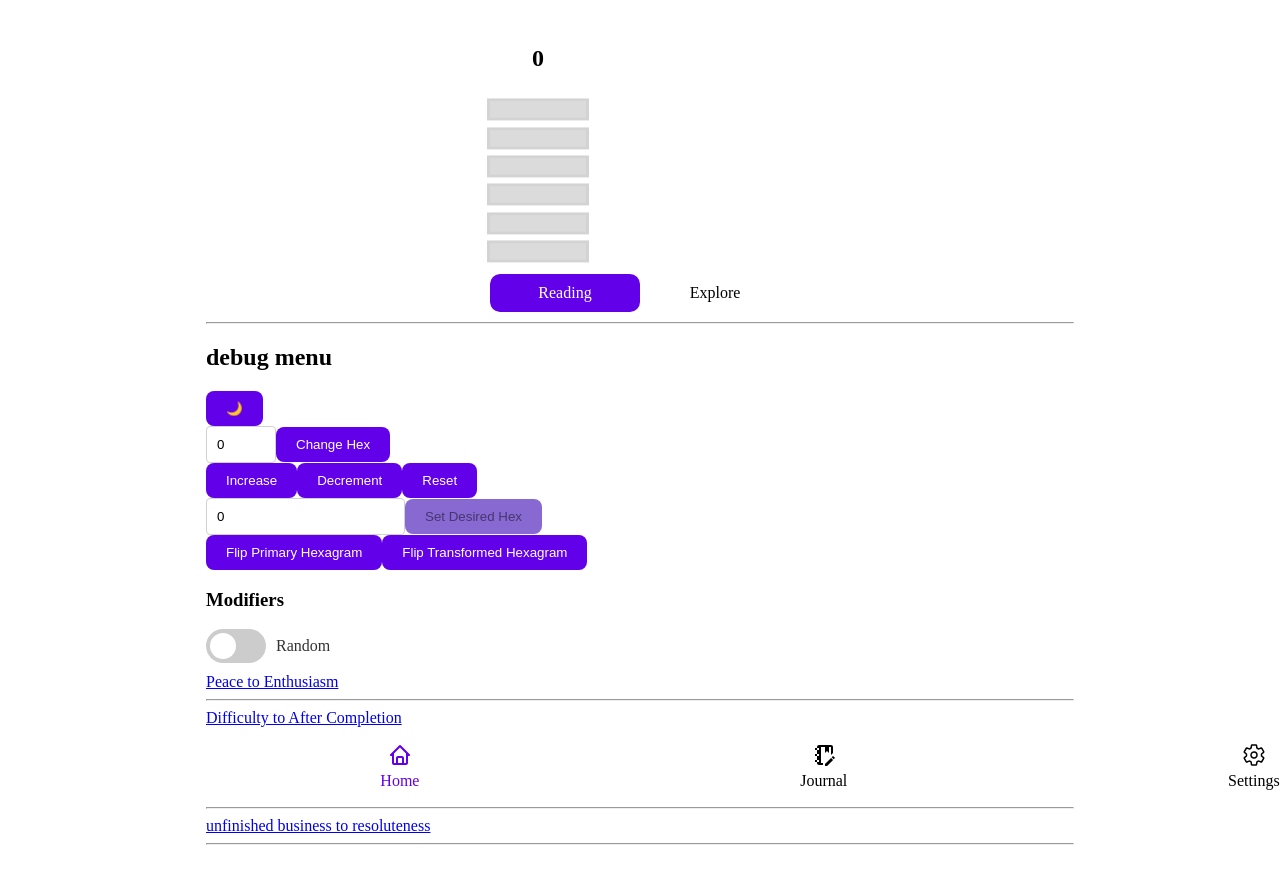
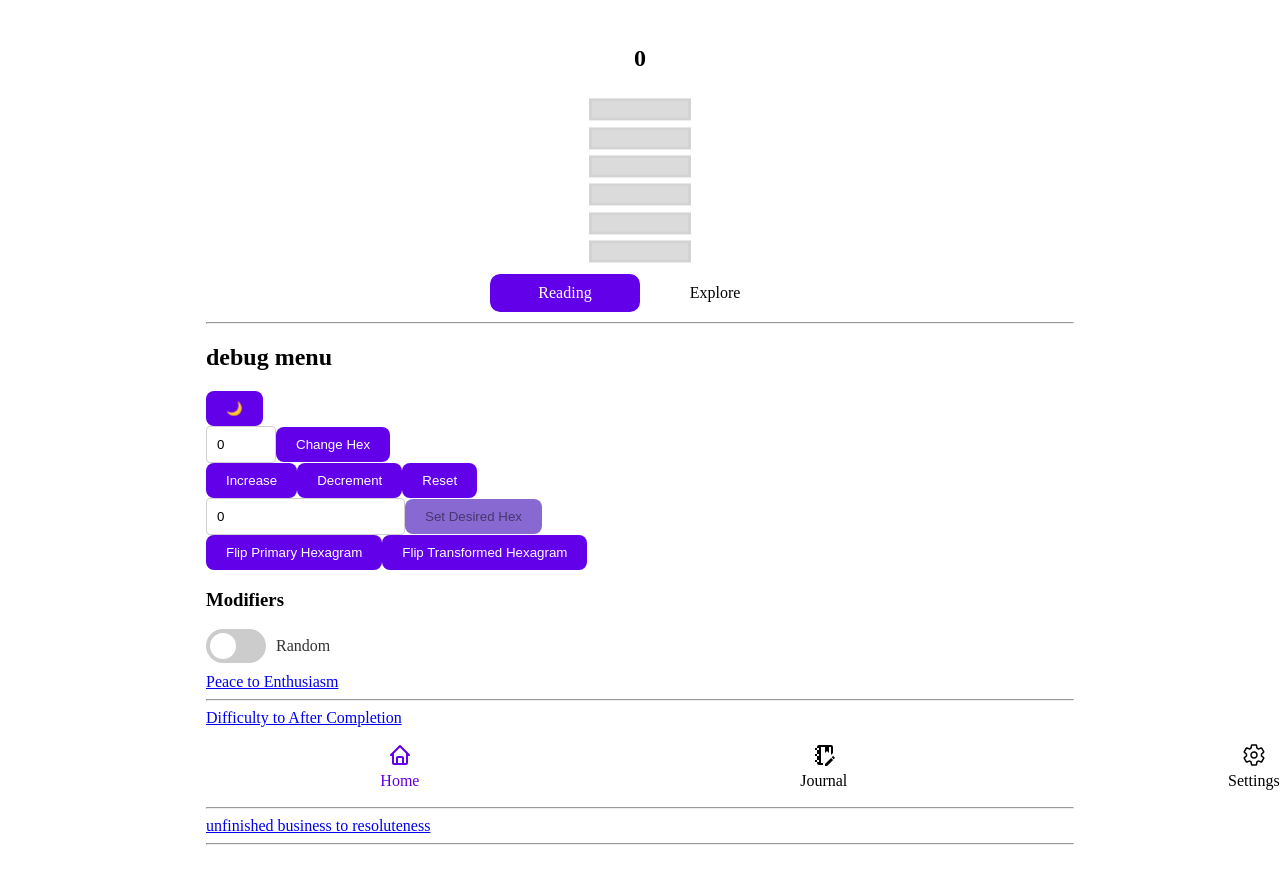
Before and after one commit to RandyBoBandy92/iching-explorer, a React (Vite) app: page / in a window 1280 px wide. Built offline with nearby package versions, Linux system fonts and the light colour scheme.

Commit message:
oh my god this was so easy to fix

```diff
--- a/src/components/Hexagram/Hexagram.css
+++ b/src/components/Hexagram/Hexagram.css
@@ -8,7 +8,11 @@
 .hexagram.primary {
   z-index: 100;
   cursor: pointer;
-  transform: translate(-150%, -50%);
+}
+
+.hexagram.transformed {
+  z-index: 90;
+  cursor: unset;
 }
 
 .hexagram.primary,
@@ -16,12 +20,12 @@
   position: absolute;
   top: 50%;
   left: 50%;
-  /* transform: translate(-50%, -50%); */
+  transform: translate(-50%, -50%);
 }
 
 .hexagram.transformed {
   opacity: 0;
-  transform: translate(-130%, -50%);
+  transform: translate(-50%, -50%);
 }
 
 .show-transform .hexagram.primary {
```
